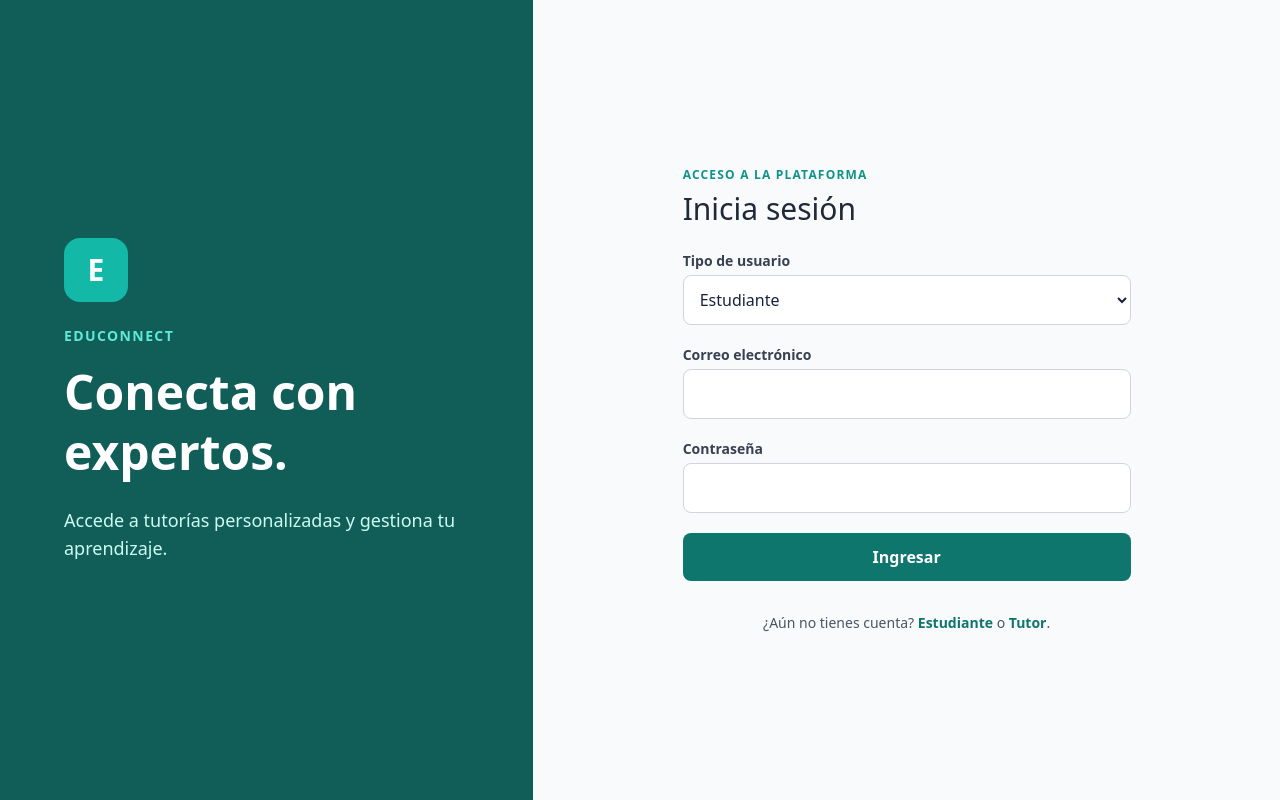
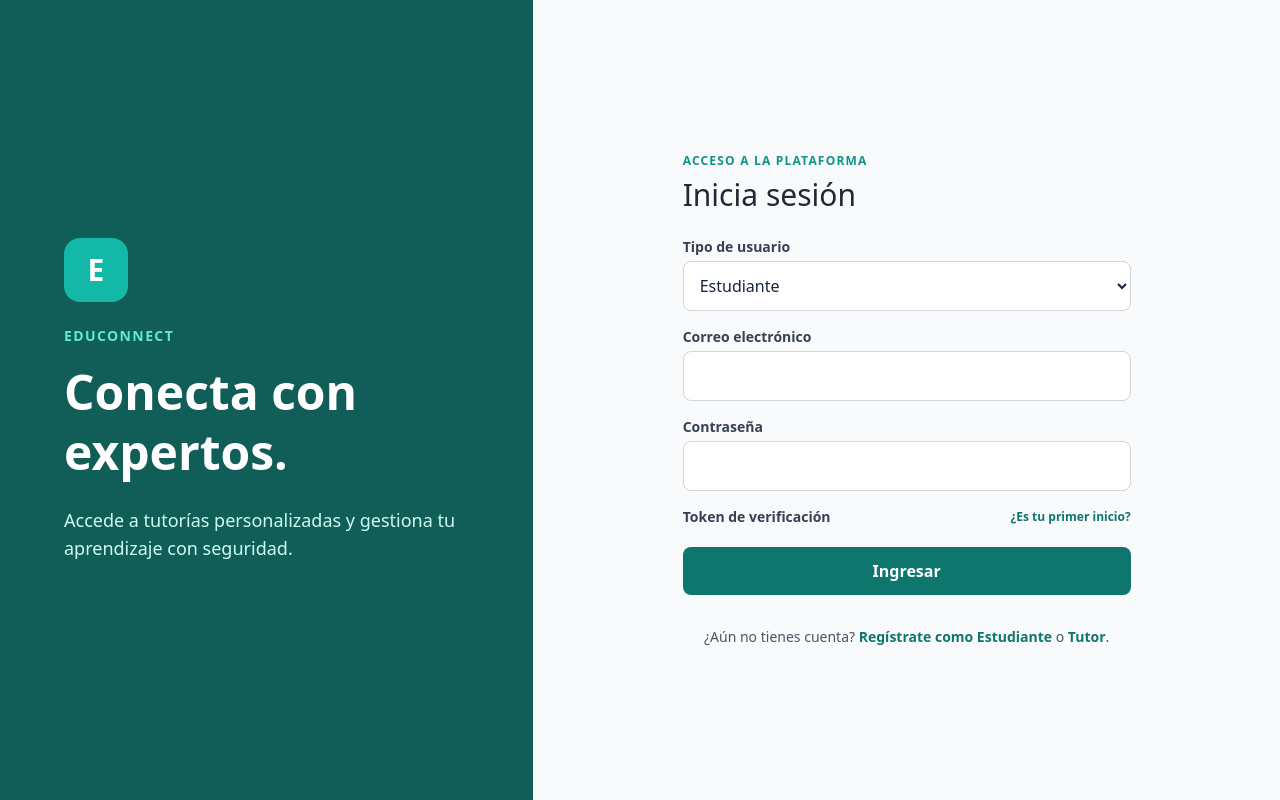
Before and after one commit to AlvaroCeballos/Educonnect-platform-Functional-testing, a React (Vite) app in the folder frontend/: page /login in a window 1280 px wide. Built offline with nearby package versions, Linux system fonts and the light colour scheme.

Commit message:
feat(auth): implementar flujo de primer inicio de sesion con token y validacion dual HU-031
Se condiciona el primer login de estudiante y tutor al ingreso del token enviado por correo y a la aprobacion del administrador, marcando email_verified en la base de datos.

```diff
--- a/frontend/src/pages/Login.jsx
+++ b/frontend/src/pages/Login.jsx
@@ -4,11 +4,18 @@ import api from '../utils/api';
 
 export default function Login() {
   const navigate = useNavigate();
-  const [form, setForm] = useState({ email: '', password: '', role: 'student' });
+  const [form, setForm] = useState({
+    email: '',
+    password: '',
+    role: 'student',
+    token: '',
+  });
+  const [showTokenField, setShowTokenField] = useState(false);
   const [status, setStatus] = useState({ type: '', message: '' });
   const [loading, setLoading] = useState(false);
 
-  const handleChange = (e) => setForm({ ...form, [e.target.name]: e.target.value });
+  const handleChange = (e) =>
+    setForm({ ...form, [e.target.name]: e.target.value });
 
   const handleSubmit = async (e) => {
     e.preventDefault();
@@ -17,25 +24,41 @@ export default function Login() {
 
     try {
       if (form.role === 'admin') {
-        const response = await api.post('/auth/login/admin', { email: form.email, password: form.password });
+        const response = await api.post('/auth/login/admin', {
+          email: form.email,
+          password: form.password,
+        });
         navigate('/login/admin/2fa', { state: { adminData: response.data } });
-      }
-      else if (form.role === 'student') {
-        const response = await api.post('/auth/login/student', { email: form.email, password: form.password });
+      } else if (form.role === 'student') {
+        const payload = {
+          email: form.email,
+          password: form.password,
+          ...(form.token && { token: form.token.trim() }),
+        };
+        const response = await api.post('/auth/login/student', payload);
         localStorage.setItem('token', response.data.token);
         localStorage.setItem('student', JSON.stringify(response.data.student));
         navigate('/dashboard/student');
-      }
-      else if (form.role === 'tutor') {
-        const response = await api.post('/auth/login/tutor', { email: form.email, password: form.password });
+      } else if (form.role === 'tutor') {
+        const payload = {
+          email: form.email,
+          password: form.password,
+          ...(form.token && { token: form.token.trim() }),
+        };
+        const response = await api.post('/auth/login/tutor', payload);
         localStorage.setItem('token', response.data.token);
         localStorage.setItem('tutor', JSON.stringify(response.data.tutor));
-
-        // REDIRECCIÓN ACTUALIZADA AL NUEVO DASHBOARD
         navigate('/tutor/dashboard');
       }
     } catch (error) {
-      setStatus({ type: 'error', message: error.response?.data?.message || 'Error al iniciar sesión' });
+      const respData = error.response?.data;
+      if (respData?.requiresToken) {
+        setShowTokenField(true);
+      }
+      setStatus({
+        type: 'error',
+        message: respData?.message || 'Error al iniciar sesión',
+      });
     } finally {
       setLoading(false);
     }
@@ -44,21 +67,41 @@ export default function Login() {
   return (
     <div className="flex min-h-screen font-sans">
       <div className="hidden lg:flex flex-col justify-center w-5/12 bg-teal-800 text-white p-16">
-        <div className="w-16 h-16 bg-teal-500 rounded-2xl flex items-center justify-center text-3xl font-bold mb-6">E</div>
-        <h1 className="text-sm tracking-widest font-semibold text-teal-300 mb-4">EDUCONNECT</h1>
-        <h2 className="text-5xl font-extrabold leading-tight mb-6">Conecta con expertos.</h2>
-        <p className="text-teal-100 text-lg">Accede a tutorías personalizadas y gestiona tu aprendizaje.</p>
+        <div className="w-16 h-16 bg-teal-500 rounded-2xl flex items-center justify-center text-3xl font-bold mb-6">
+          E
+        </div>
+        <h1 className="text-sm tracking-widest font-semibold text-teal-300 mb-4">
+          EDUCONNECT
+        </h1>
+        <h2 className="text-5xl font-extrabold leading-tight mb-6">
+          Conecta con expertos.
+        </h2>
+        <p className="text-teal-100 text-lg">
+          Accede a tutorías personalizadas y gestiona tu aprendizaje con seguridad.
+        </p>
       </div>
 
       <div className="flex w-full lg:w-7/12 bg-gray-50 items-center justify-center p-8">
         <div className="w-full max-w-md">
-          <h3 className="text-xs font-bold text-teal-600 tracking-widest uppercase mb-2">Acceso a la plataforma</h3>
+          <h3 className="text-xs font-bold text-teal-600 tracking-widest uppercase mb-2">
+            Acceso a la plataforma
+          </h3>
           <h4 className="text-3xl font-light text-gray-800 mb-2">Inicia sesión</h4>
 
-          <form onSubmit={handleSubmit} className="space-y-5 mt-6">
+          <form onSubmit={handleSubmit} className="space-y-4 mt-6">
             <div>
-              <label className="block text-sm font-semibold text-gray-700 mb-1">Tipo de usuario</label>
-              <select name="role" value={form.role} onChange={handleChange} className="w-full p-3 border border-gray-300 rounded-lg bg-white focus:outline-none focus:ring-2 focus:ring-teal-500">
+              <label className="block text-sm font-semibold text-gray-700 mb-1">
+                Tipo de usuario
+              </label>
+              <select
+                name="role"
+                value={form.role}
+                onChange={(e) => {
+                  handleChange(e);
+                  if (e.target.value === 'admin') setShowTokenField(false);
+                }}
+                className="w-full p-3 border border-gray-300 rounded-lg bg-white focus:outline-none focus:ring-2 focus:ring-teal-500"
+              >
                 <option value="student">Estudiante</option>
                 <option value="tutor">Tutor</option>
                 <option value="admin">Administrador</option>
@@ -66,28 +109,106 @@ export default function Login() {
             </div>
 
             <div>
-              <label className="block text-sm font-semibold text-gray-700 mb-1">Correo electrónico</label>
-              <input type="email" name="email" value={form.email} onChange={handleChange} required className="w-full p-3 border border-gray-300 rounded-lg focus:outline-none focus:ring-2 focus:ring-teal-500" />
+              <label className="block text-sm font-semibold text-gray-700 mb-1">
+                Correo electrónico
+              </label>
+              <input
+                type="email"
+                name="email"
+                value={form.email}
+                onChange={handleChange}
+                required
+                className="w-full p-3 border border-gray-300 rounded-lg focus:outline-none focus:ring-2 focus:ring-teal-500"
+              />
             </div>
 
             <div>
-              <label className="block text-sm font-semibold text-gray-700 mb-1">Contraseña</label>
-              <input type="password" name="password" value={form.password} onChange={handleChange} required className="w-full p-3 border border-gray-300 rounded-lg focus:outline-none focus:ring-2 focus:ring-teal-500" />
+              <label className="block text-sm font-semibold text-gray-700 mb-1">
+                Contraseña
+              </label>
+              <input
+                type="password"
+                name="password"
+                value={form.password}
+                onChange={handleChange}
+                required
+                className="w-full p-3 border border-gray-300 rounded-lg focus:outline-none focus:ring-2 focus:ring-teal-500"
+              />
             </div>
 
+            {/* Campo dinámico de Token (HU-031) */}
+            {form.role !== 'admin' && (
+              <div>
+                <div className="flex items-center justify-between mb-1">
+                  <label className="block text-sm font-semibold text-gray-700">
+                    Token de verificación
+                    {showTokenField && (
+                      <span className="ml-1 text-xs text-teal-700 font-bold">
+                        (Obligatorio en primer ingreso)
+                      </span>
+                    )}
+                  </label>
+                  {!showTokenField && (
+                    <button
+                      type="button"
+                      onClick={() => setShowTokenField(true)}
+                      className="text-xs text-teal-700 font-semibold hover:underline"
+                    >
+                      ¿Es tu primer inicio?
+                    </button>
+                  )}
+                </div>
+
+                {showTokenField && (
+                  <div className="relative">
+                    <input
+                      type="text"
+                      name="token"
+                      maxLength={10}
+                      placeholder="Ej. A8X9K2"
+                      value={form.token}
+                      onChange={handleChange}
+                      className="w-full p-3 border-2 border-teal-500 rounded-lg bg-teal-50/50 uppercase tracking-widest font-mono font-bold text-teal-900 focus:outline-none focus:ring-2 focus:ring-teal-600"
+                    />
+                    <p className="text-[11px] text-slate-500 mt-1">
+                      Ingresa el código alfanumérico de 6 dígitos que te enviamos a tu correo al registrarte.
+                    </p>
+                  </div>
+                )}
+              </div>
+            )}
+
             {status.message && (
-              <div className="bg-red-50 border border-red-200 text-red-700 text-sm rounded-lg px-4 py-3">
+              <div
+                className={`border text-sm rounded-lg px-4 py-3 ${
+                  status.type === 'error'
+                    ? 'bg-red-50 border-red-200 text-red-700'
+                    : 'bg-emerald-50 border-emerald-200 text-emerald-800'
+                }`}
+              >
                 {status.message}
               </div>
             )}
 
-            <button type="submit" disabled={loading} className="w-full bg-teal-700 text-white font-bold py-3 rounded-lg hover:bg-teal-800 disabled:opacity-50 transition-colors mt-4">
-              {loading ? 'Verificando...' : 'Ingresar'}
+            <button
+              type="submit"
+              disabled={loading}
+              className="w-full bg-teal-700 text-white font-bold py-3 rounded-lg hover:bg-teal-800 disabled:opacity-50 transition-colors mt-2"
+            >
+              {loading ? 'Verificando credenciales...' : 'Ingresar'}
             </button>
           </form>
 
           <div className="mt-8 text-center text-sm text-gray-600">
-            ¿Aún no tienes cuenta? <Link to="/registro" className="text-teal-700 font-bold hover:underline">Estudiante</Link> o <Link to="/register" className="text-teal-700 font-bold hover:underline">Tutor</Link>.
+            ¿Aún no tienes cuenta?{' '}
+            <Link to="/registro" className="text-teal-700 font-bold hover:underline">
+              Regístrate como Estudiante
+            </Link>{' '}
+            o{' '}
+            <Link to="/register" className="text-teal-700 font-bold hover:underline">
+              Tutor
+            </Link>
+            .
           </div>
         </div>
       </div>
```
Also changed, not shown: 2 other files (tests, documents, lock files or other folders).
